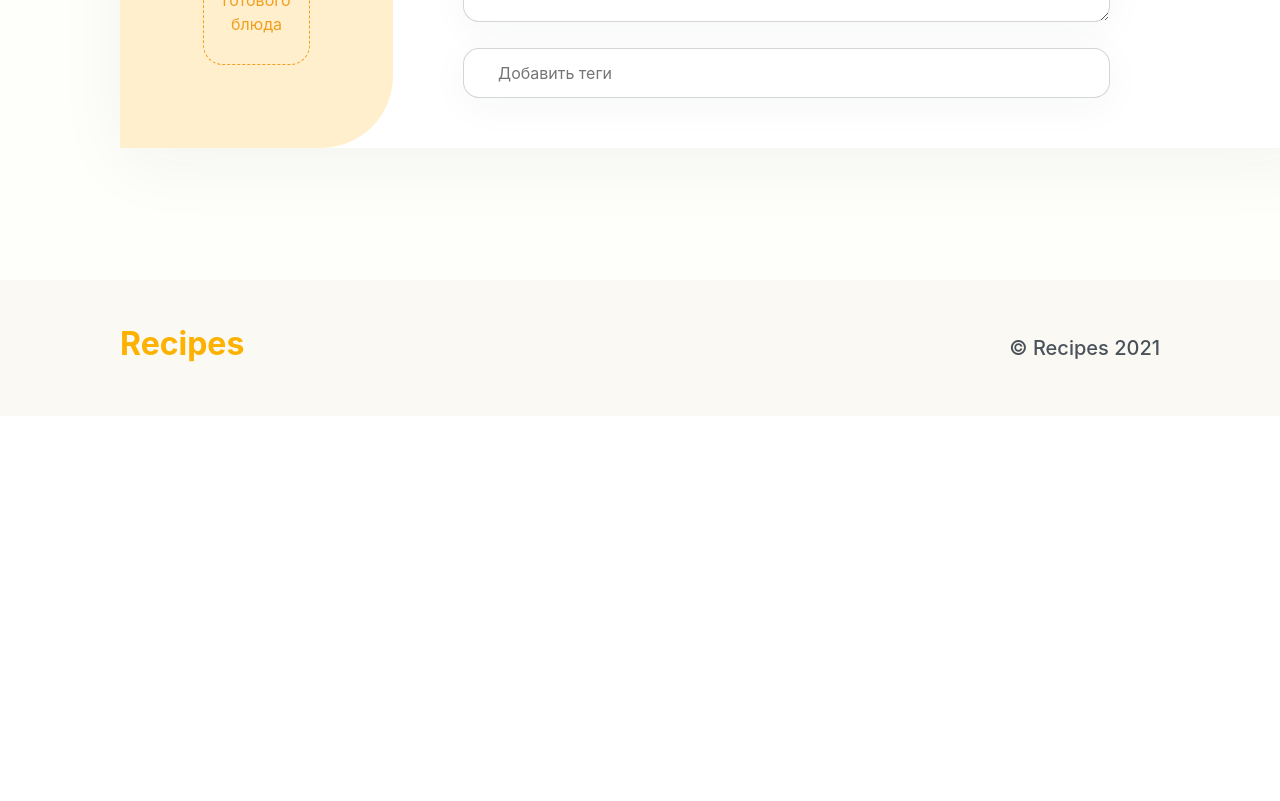
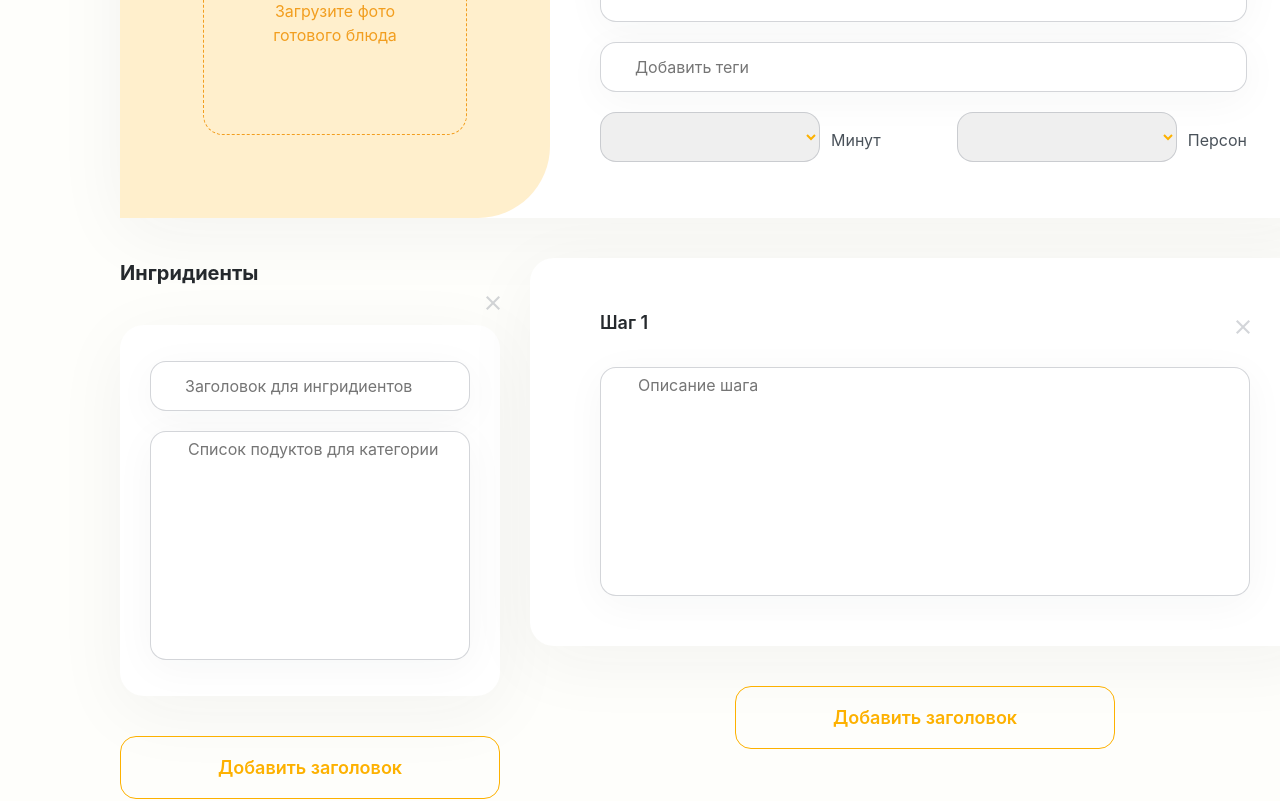
Before and after one commit to ArtyomKorn1lov/Cookers, an Angular app in the folder Cookers/Cookers/ClientApp/: page /addnewrecipe in a window 1280 px wide. Shown: the part 520-1321 px from the top of the page. Before the commit the page ends 936 px from the top, so only its background shows below. Built offline with nearby package versions, Linux system fonts and the light colour scheme.

Commit message:
Updated UI
-Update add recipes

```diff
--- a/Cookers/Cookers/ClientApp/src/app/add-recipe/add-recipe.component.css
+++ b/Cookers/Cookers/ClientApp/src/app/add-recipe/add-recipe.component.css
@@ -15,7 +15,6 @@
     background: #FFFFFF;
     box-shadow: 0px 16px 72px rgba(34, 39, 47, 0.05);
     border-radius: 24px;
-    justify-content: space-between;
 }
 
 .publish-block + .general-information-block
@@ -27,8 +26,7 @@
 {
     display: flex;
     flex-direction: column;
-    align-items: center;
-    padding: 50px 70px;
+    padding: 50px 50px;
 }
 
 .fields-to-fill-block .fields-input + .fields-input
@@ -40,6 +38,53 @@
 {
     margin-top: 20px;
     margin-bottom: 20px;
+}
+
+.select-block
+{
+    display: flex;
+    justify-content: space-between;
+}
+
+.fields-to-fill-block .fields-input + .select-block
+{
+    margin-top: 20px;
+}
+
+.cooking-time-portions-dish
+{
+    display: flex;
+}
+
+.select-block p
+{
+    font-size: 16px;
+}
+
+.fields-to-fill-block select
+{
+    text-indent: 32px;
+    width: 220px;
+    height: 50px;
+    border: 1px solid rgba(145, 150, 161, 0.4);
+    box-sizing: border-box;
+    color: #FDB100;
+    border-radius: 16px;
+}
+
+.fields-to-fill-block option
+{
+    font-style: Montserrat;
+    font-style: normal;
+    font-weight: normal;
+    background: inherit;
+    font-size: 16px;
+    color: rgba(37, 41, 45, 0.5);
+}
+
+.select-block select + p
+{
+    margin-left: 11px;
 }
 
 .photo-block
@@ -56,8 +101,158 @@
     border: 1px dashed #F29E1F;
     box-sizing: border-box;
     border-radius: 20px;
+    flex-grow: 1;
     display: flex;
     flex-direction: column;
     justify-content: center;
     align-items: center;
 }
+
+h4
+{
+    font-size: 20px;
+}
+
+.ingredients-step-block
+{
+    display: flex;
+    justify-content: space-between;
+    align-items: flex-start;
+    margin-bottom: 106px;
+}
+
+.general-information-block + .ingredients-step-block
+{
+    margin-top: 40px;
+}
+
+.ingredients-block
+{
+    display: flex;
+    flex-direction: column;
+}
+
+.ingredients-title
+{
+    display: flex;
+    justify-content: flex-start;
+}
+
+.close-img
+{
+    display: flex;
+    justify-content: flex-end;
+}
+
+.ingredients-info
+{
+    display: flex;
+    flex-direction: column;
+    justify-content: center;
+    width: 380px;
+    padding: 36px 30px;
+    background: #FFFFFF;
+    box-shadow: 0px 16px 72px rgba(34, 39, 47, 0.05);
+    border-radius: 24px;
+}
+
+.close-img + .ingredients-info
+{
+    margin-top: 15px;
+}
+
+.ingredients-info .fields-input
+{
+    width: auto;
+}
+
+.ingredients-info .fields-textarea
+{
+    width: auto;
+    height: 229px;
+}
+
+.ingredients-info .fields-input + .fields-textarea
+{
+    margin-top: 20px;
+}
+
+.ingredients-step-block button
+{
+    border: 1px solid #FDB100;
+    background: inherit;
+    box-sizing: border-box;
+    border-radius: 16px;
+    display: flex;
+    justify-content: center;
+}
+
+.ingredients-info + button
+{
+    margin-top: 40px;
+}
+
+.ingredients-step-block button p
+{
+    font-weight: 600;
+    color: #FDB100;
+}
+
+.step-block
+{
+    display: flex;
+    flex-direction: column;
+    justify-content: center;
+}
+
+.step-form
+{
+    display: flex;
+    flex-direction: column;
+    justify-content: center;
+    width: 790px;
+    padding: 50px 70px;
+    background: #FFFFFF;
+    box-shadow: 0px 16px 72px rgba(34, 39, 47, 0.05);
+    border-radius: 24px;
+}
+
+.step-title
+{
+    display: flex;
+    justify-content: space-between;
+    align-items: center;
+}
+
+.step-form h4
+{
+    font-weight: 600;
+    font-size: 18px;
+}
+
+.step-form .fields-textarea
+{
+    width: auto;
+    height: 229px;
+}
+
+.step-form .step-title + .fields-textarea
+{
+    margin-top: 21px;
+}
+
+.step-addbutton
+{
+    display: flex;
+    justify-content: center;
+}
+
+.step-addbutton button
+{
+    width: 380px;
+}
+
+.step-form + .step-addbutton
+{
+    margin-top: 40px;
+}
--- a/Cookers/Cookers/ClientApp/src/app/add-recipe/add-recipe.component.html
+++ b/Cookers/Cookers/ClientApp/src/app/add-recipe/add-recipe.component.html
@@ -1,7 +1,9 @@
 <div class="mainbox">
-    <div class="back-block" [routerLink]="['/']" >
-        <img src="assets/images/back.png">
-        <p>Назад</p>
+    <div style="display: flex; justify-content: flex-start;">
+        <div class="back-block" [routerLink]="['/']">
+            <img src="assets/images/back.png">
+            <p>Назад</p>
+        </div>
     </div>
     <div class="publish-block">
         <h5>Добавить новый рецепт</h5>
@@ -10,20 +12,62 @@
         </button>
     </div>
     <div class="general-information-block">
-
         <div class="photo-block">
             <div class="photo-frame">
                     <img src="assets/images/download.png">
                     <p style="font-size: 16px; color: #F29E1F; text-align: center;">Загрузите фото <br> готового блюда </p>
             </div>
         </div>
-        <div class="fields-to-fill-block">
-                <form>
+        <form class="fields-to-fill-block">
                 <input class="fields-input" type="text" placeholder="Название рецепта">
-                <textarea class="fields-textarea" placeholder="Название рецепта"></textarea>
+                <textarea class="fields-textarea" placeholder="Краткое описание рецепта (150 символов)"></textarea>
                 <input class="fields-input" type="text" placeholder="Добавить теги">
+                <div class="select-block">
+                    <div class="cooking-time-portions-dish">
+                        <select>
+                            <option disabled>Время готовки</option>
+                        </select>
+                        <p>Минут</p>
+                    </div>
+                    <div class="cooking-time-portions-dish">
+                        <select>
+                            <option disabled>Порций в блюде</option>
+                        </select>
+                        <p>Персон</p>
+                    </div>
+                </div>
+        </form>
+    </div>
+    <div class="ingredients-step-block">
+        <div class="ingredients-block">
+            <div class="ingredients-title">
+                <h4>Ингридиенты</h4>
+            </div>
+            <div class="close-img">
+                <img src="assets/images/close.png">
+            </div>
+            <form class="ingredients-info">
+                <input class="fields-input" type="text" placeholder="Заголовок для ингридиентов">
+                <textarea class="fields-textarea" placeholder="Список подуктов для категории"></textarea>
             </form>
+            <button>
+                <p>Добавить заголовок</p>
+            </button>
         </div>
+        <div class="step-block">
+            <form class="step-form">
+                <div class="step-title">
+                   <h4>Шаг 1</h4>
+                    <img src="assets/images/close.png">
+                </div>
+                <textarea class="fields-textarea" placeholder="Описание шага"></textarea>
+            </form>
+            <div class="step-addbutton">
+                <button>
+                    <p>Добавить заголовок</p>
+                </button>
+            </div>
+        </div>
+    </div>
 
-    </div>
 </div>
--- a/Cookers/Cookers/ClientApp/src/app/app.component.html
+++ b/Cookers/Cookers/ClientApp/src/app/app.component.html
@@ -2,6 +2,5 @@
     <!--<img class="home-pic" src="assets/images/home-picture.png">-->
     <app-top-bar></app-top-bar>
     <router-outlet></router-outlet>
+    <app-fot-bar></app-fot-bar>
 </div>
-
-<app-fot-bar></app-fot-bar>
--- a/Cookers/Cookers/ClientApp/src/app/fot-bar/fot-bar.component.css
+++ b/Cookers/Cookers/ClientApp/src/app/fot-bar/fot-bar.component.css
@@ -1,8 +1,8 @@
 footer
 {
     display: flex;
+    padding: 37px 120px;
     background: #FBF9F4;
-    padding: 37px 120px;
     justify-content: space-between;
     align-items: center;
 }
--- a/Cookers/Cookers/ClientApp/src/app/main-page/main-page.component.css
+++ b/Cookers/Cookers/ClientApp/src/app/main-page/main-page.component.css
@@ -12,7 +12,7 @@
 .authorise
 {
     flex-basis: 216px;
-    background: #FEFEFB;
+    background: inherit;
     border: 1px solid #FDB100;
     box-sizing: border-box;
     border-radius: 16px;
--- a/Cookers/Cookers/ClientApp/src/styles.css
+++ b/Cookers/Cookers/ClientApp/src/styles.css
@@ -124,12 +124,12 @@ h4
 .back-block p
 {
     font-weight: 600;
+    color: #FDB100;
 }
 
 .back-block img + p
 {
     margin-left: 13px;
-    color: #FDB100;
 }
 
 .fields-input
@@ -149,6 +149,7 @@ h4
     width: 647px;
     height: 117px;
     background: #FFFFFF;
+    resize: none;
     box-shadow: 0px 8px 42px rgba(34, 39, 47, 0.04);
     border-radius: 16px;
     border: 1px solid rgba(145, 150, 161, 0.4);
```
Also changed, not shown: Cookers/Cookers/ClientApp/src/assets/images/close.png (added).
